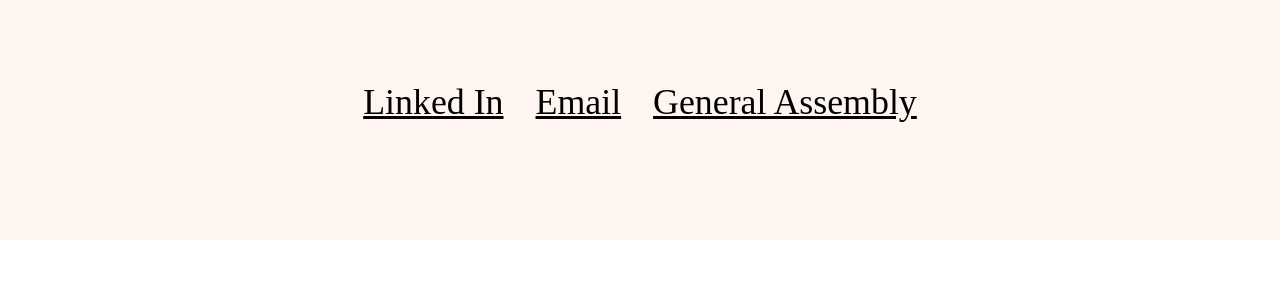
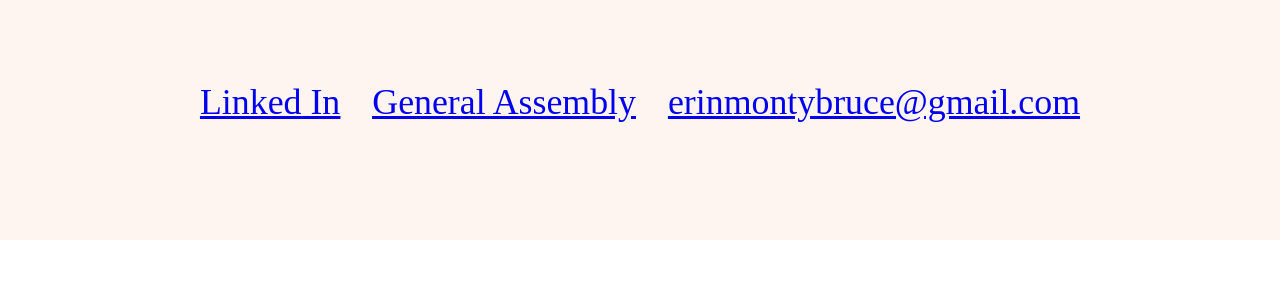
Before and after one commit to AlrightErin27/erinvanbrunt, a Next.js app: page /footer in a window 1280 px wide. Shown: the top 300 px of the page. Built offline with nearby package versions, Linux system fonts and the light colour scheme; a web font is replaced by a local one.

Commit message:
added links in footer

```diff
--- a/pages/footer.js
+++ b/pages/footer.js
@@ -1,13 +1,27 @@
-import Image from "next/image";
+import Link from "next/link";
 import styles from "../styles/Home.module.css";
 
 export default function footer() {
   return (
     <div className={styles.footer}>
       <div className={styles.contactContainer}>
-        <button className={styles.contactButton}>Linked In</button>
-        <button className={styles.contactButton}>Email</button>
-        <button className={styles.contactButton}>General Assembly</button>
+        <button className={styles.contactButton}>
+          <Link href="https://www.linkedin.com/in/erin-van-brunt/">
+            Linked In
+          </Link>
+        </button>
+
+        <button className={styles.contactButton}>
+          <Link href="https://generalassemb.ly/education/software-engineering-immersive/seattle">
+            General Assembly
+          </Link>
+        </button>
+
+        <button className={styles.contactButton}>
+          <Link href="mailto:erinmontybruce@gmail.com">
+            erinmontybruce@gmail.com
+          </Link>
+        </button>
       </div>
     </div>
   );
```
